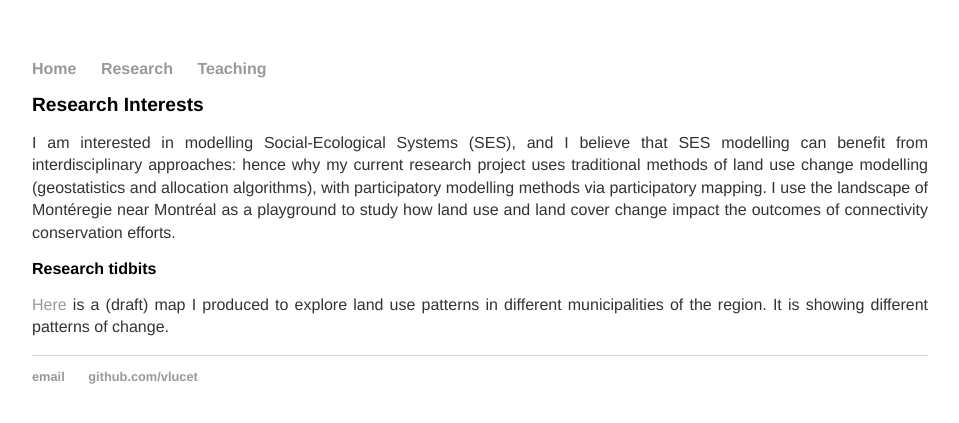
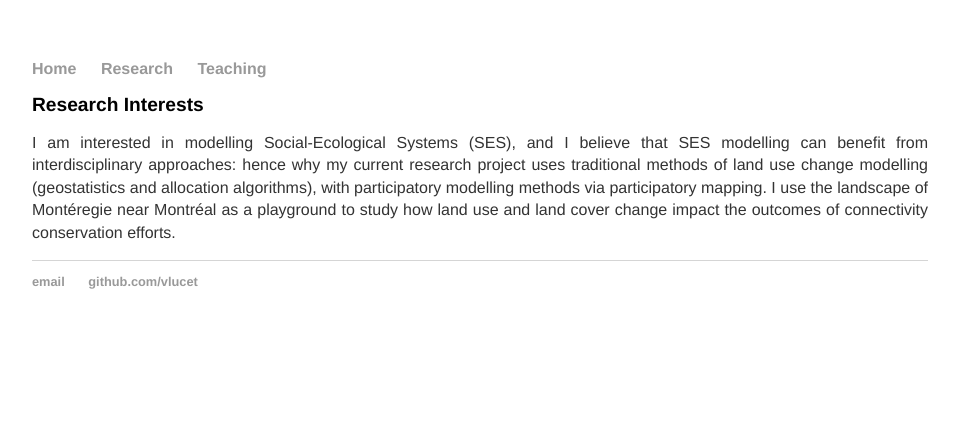
Before and after one commit to lpmi-13/vlucet.github.io, a Jekyll site: the page built from research/index.html, in a window 1280 px wide. Shown: the top 423 px of the page, without its empty margins (160-1119 px from the left). Built offline with Jekyll 4.4.1, drawn with Linux system fonts in a browser that asks for light colours; some of the changed lines change nothing that is shown.

Commit message:
Update index.html

```diff
--- a/research/index.html
+++ b/research/index.html
@@ -13,8 +13,9 @@ title: Research interests
     as a playground to study how land use and land cover change impact the outcomes
     of connectivity conservation efforts.</p>
 
+  <!--
     <h2> Research tidbits </h2>
     <p>  <a href="https://vlucet.github.io/research/MapMont">Here</a>
       is a (draft) map I produced to explore land use patterns in different municipalities of the region.
-      It is showing different patterns of change.</p>
-</div><!-- /.blurb -->
+      It is showing different patterns of change.</p> -->
+</div>
```
